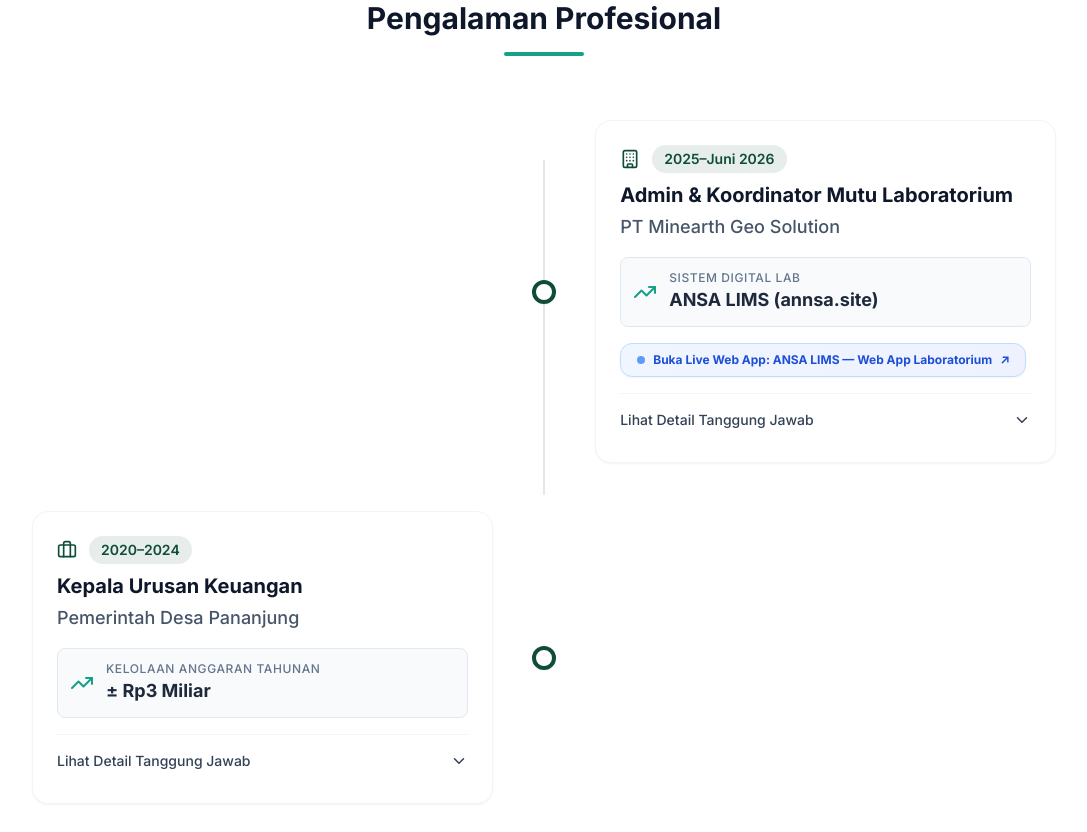
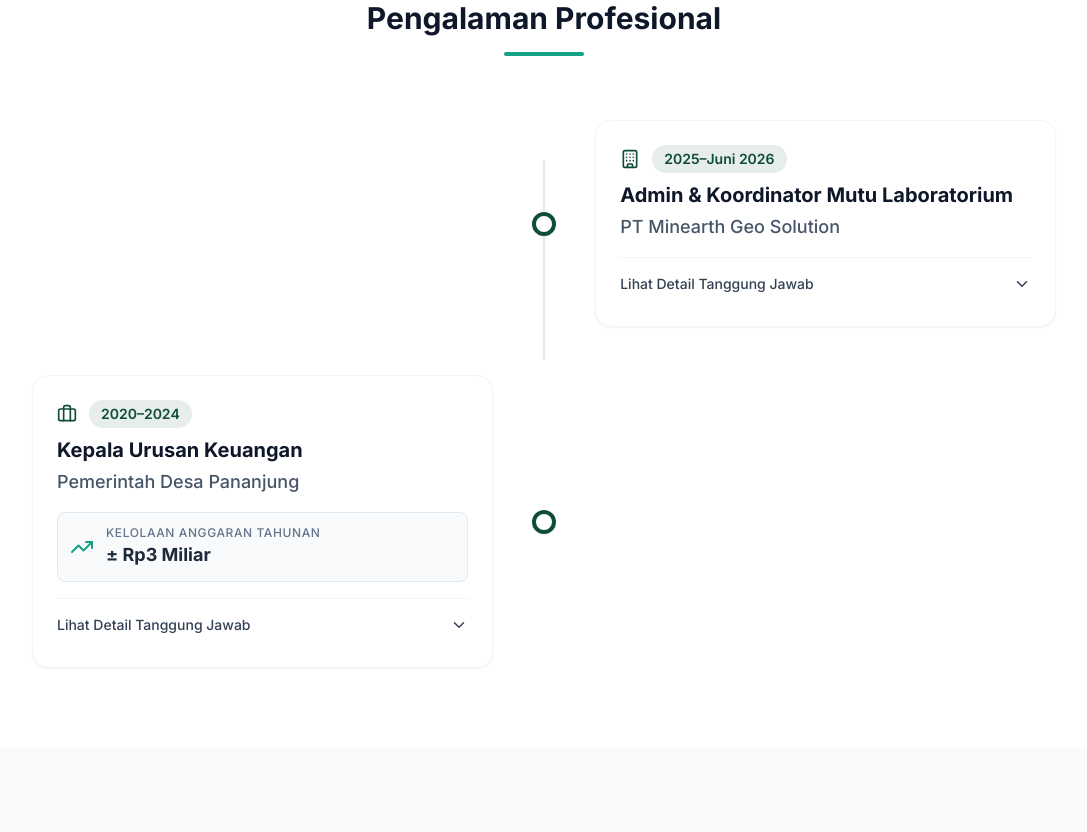
Before and after one commit to syababamin5-lab/portofolio, a React (Vite) app: page / in a window 1280 px wide. Shown: the part 880-1712 px from the top of the page, without its empty margins (96-1183 px from the left). Built offline with nearby package versions, Linux system fonts and the light colour scheme.

Commit message:
Separate ANSA LIMS into independent Project Showcase, clean up Timeline experience

```diff
--- a/src/components/Navbar.jsx
+++ b/src/components/Navbar.jsx
@@ -8,7 +8,7 @@ const Navbar = () => {
   const navItems = [
     { name: 'Profile', to: 'hero' },
     { name: 'Experience', to: 'experience' },
-    { name: 'ERP Project', to: 'erp' },
+    { name: 'Projects & Systems', to: 'erp' },
     { name: 'Skills', to: 'skills' },
   ];
 
--- a/src/components/Timeline.jsx
+++ b/src/components/Timeline.jsx
@@ -9,12 +9,7 @@ const experiences = [
     role: "Admin & Koordinator Mutu Laboratorium",
     period: "2025–Juni 2026",
     icon: Building,
-    liveApp: {
-      name: "ANSA LIMS — Web App Laboratorium",
-      url: "https://www.annsa.site/",
-    },
     responsibilities: [
-      "Mengembangkan & mengoperasikan Web App ANSA LIMS untuk digitalisasi alur administrasi dan kontrol mutu laboratorium.",
       "Mengelola administrasi operasional laboratorium mekanika tanah.",
       "Melakukan verifikasi dan validasi data hasil pengujian sebelum diterbitkan kepada klien.",
       "Memastikan kesesuaian data hasil pengujian dengan dokumen pendukung dan prosedur yang berlaku.",
@@ -23,8 +18,8 @@ const experiences = [
       "Berkoordinasi dengan klien dan tim internal terkait administrasi pekerjaan.",
       "Mendukung penerapan pengendalian mutu hasil pengujian laboratorium."
     ],
-    competencies: "ANSA LIMS Web App, Data Validation, Quality Control, Documentation Control, Administrative Compliance",
-    stats: { label: "Sistem Digital Lab", value: "ANSA LIMS (annsa.site)" }
+    competencies: "Data Validation, Quality Control, Documentation Control, Administrative Compliance",
+    stats: null
   },
   {
     id: 1,
@@ -84,21 +79,6 @@ const TimelineItem = ({ exp, isLast }) => {
                   <div className="text-xs text-slate-500 font-medium uppercase tracking-wider">{exp.stats.label}</div>
                   <div className="text-lg font-bold text-slate-800">{exp.stats.value}</div>
                 </div>
-              </div>
-            )}
-
-            {exp.liveApp && (
-              <div className="mb-4">
-                <a
-                  href={exp.liveApp.url}
-                  target="_blank"
-                  rel="noopener noreferrer"
-                  className="inline-flex items-center gap-2 px-4 py-2 bg-gradient-to-r from-blue-50 to-indigo-50 border border-blue-200 text-blue-700 hover:from-blue-100 hover:to-indigo-100 rounded-xl text-xs font-bold transition-all shadow-sm group/btn"
-                >
-                  <span className="w-2 h-2 rounded-full bg-blue-500 animate-pulse"></span>
-                  <span>Buka Live Web App: {exp.liveApp.name}</span>
-                  <span className="group-hover/btn:translate-x-0.5 transition-transform">↗</span>
-                </a>
               </div>
             )}
 
```
